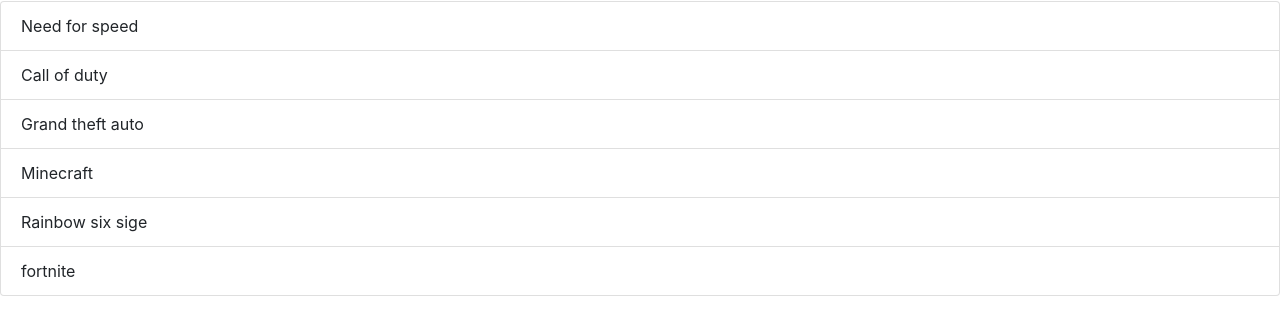
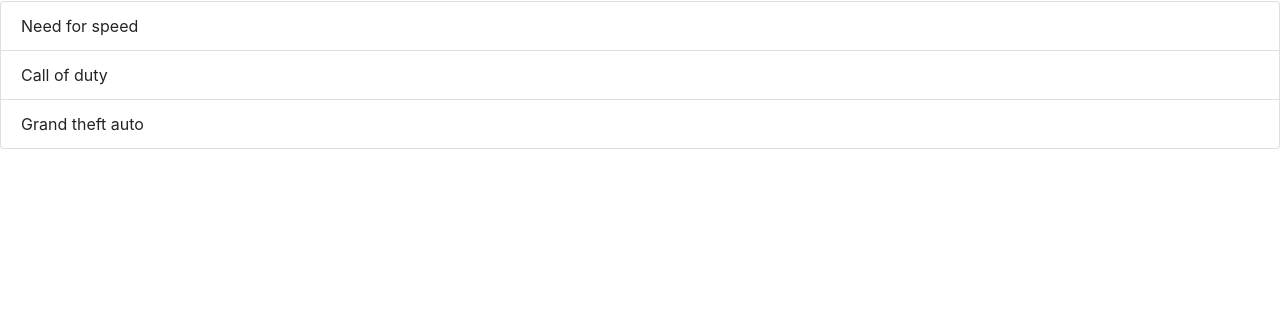
Before and after one commit to Mourad787/vebr-mourad-Mh-327665, a plain HTML site: page index.html in a window 1280 px wide. Shown: the part 223-558 px from the top of the page. Drawn offline with nearby package versions, Linux system fonts and the light colour scheme.

Commit message:
list game 3

```diff
--- a/index.html
+++ b/index.html
@@ -19,9 +19,6 @@
         <li class="list-group-item">Need for speed</li>
         <li class="list-group-item">Call of duty</li>
         <li class="list-group-item">Grand theft auto</li>
-        <li class="list-group-item">Minecraft</li>
-        <li class="list-group-item">Rainbow six sige</li>
-        <li class="list-group-item">fortnite</li>
       </ul>
 
     <!-- Optional JavaScript -->
```
